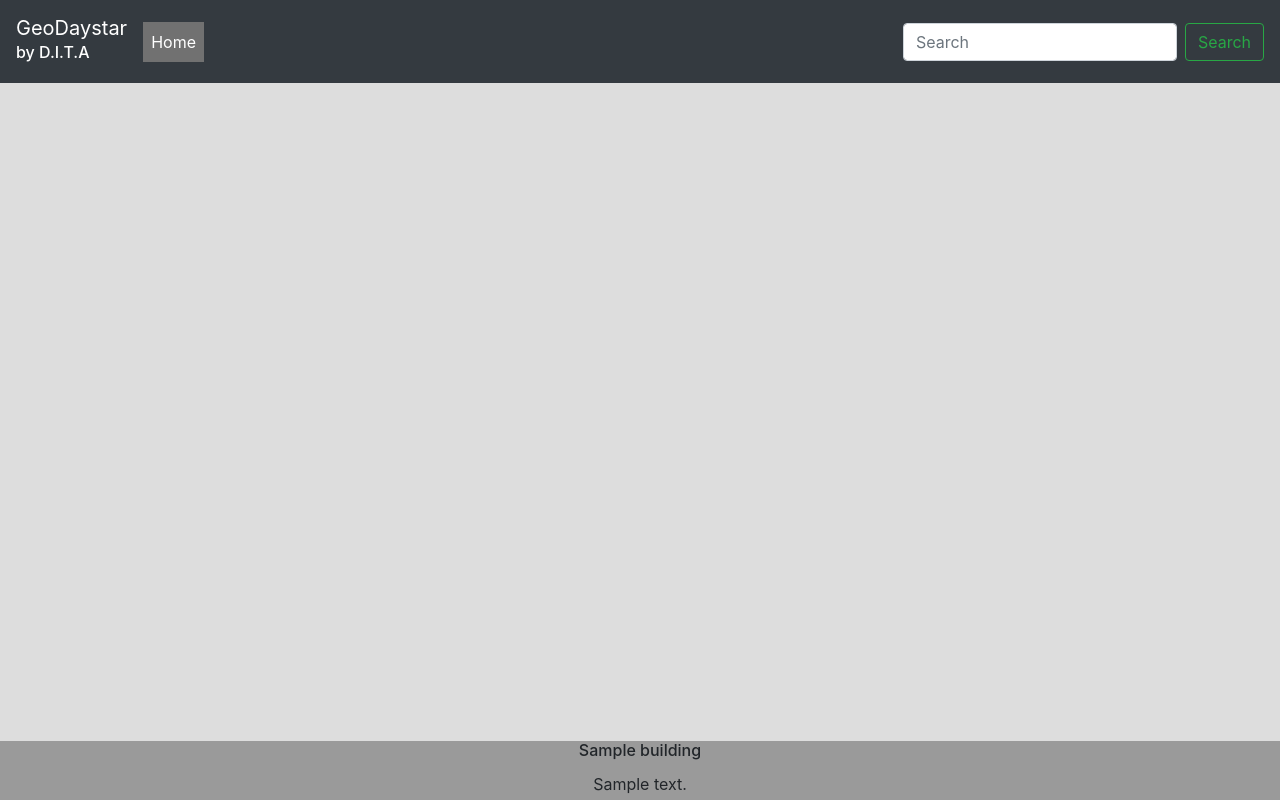
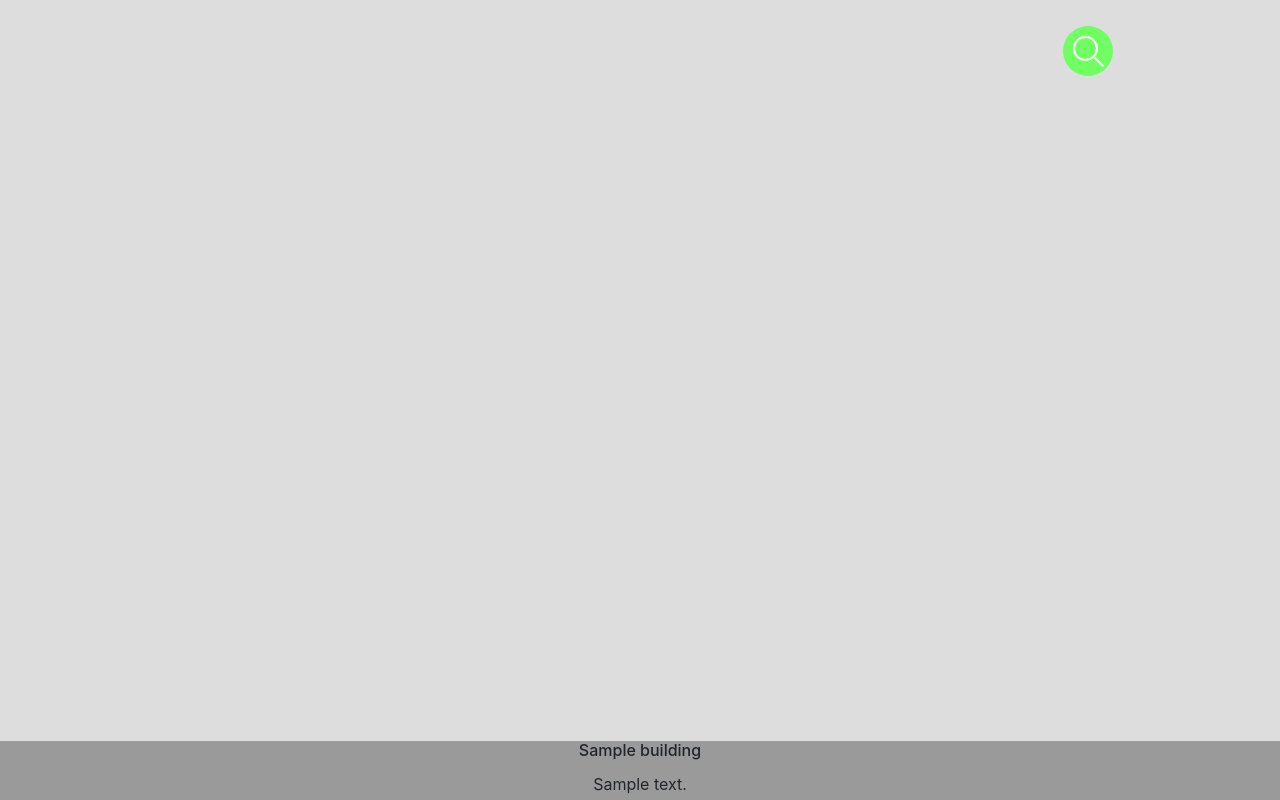
Before and after one commit to wayneotemah/Daystar-Map, a Django app: template templates/index.html in a window 1280 px wide. Run offline with Django 3.2, Linux system fonts and the light colour scheme; the template is opened without the code that fills it: most values are stand-ins (such as "Sample title", 1, 10 or a date in 2020).

Commit message:
Change the search bar

```diff
--- a/static/home.css
+++ b/static/home.css
@@ -5,7 +5,7 @@ body{
   z-index: 10000;
   position: fixed;
   top: 0px;
-  margin-bottom: 70px;
+  margin-top: 0px;
   width: 100%;
 }
 .navbar .dropdown-toggle, .navbar .dropdown-menu a {
@@ -208,3 +208,128 @@ body{
     from {opacity: .4}
     to {opacity: 1}
   }
+
+  /* search bar css */
+
+.container {
+  position: absolute;
+  margin: auto;
+  top: 0;
+  left: 70%;
+  right: 0;
+  bottom: 0;
+  width: 300px;
+  height: 100px;
+  margin-top: 1px;
+  padding-right:10px ;
+}
+@media (max-width: 760px) {
+  .container {
+    left: 0;
+  }
+}
+
+
+.search {
+  position: absolute;
+  margin: auto;
+  top: 0;
+  right: 0;
+  bottom: 0;
+  left: 0;
+  width: 50px;
+  height: 50px;
+  background: rgb(112, 255, 99);
+  border-radius: 50%;
+  transition: all 1s;
+  z-index: 4;
+  /* box-shadow: 0 0 25px 0 rgba(0, 0, 0, 0.4); */
+  /* box-shadow: 0 0 25px 0 rgb(20, 220, 220); */
+  }
+.search:hover {
+  cursor: pointer;
+}
+.search::before {
+  content: "";
+  position: absolute;
+  margin: auto;
+  top: 22px;
+  right: 0;
+  bottom: 0;
+  left: 22px;
+  width: 12px;
+  height: 2px;
+  background: white;
+  transform: rotate(45deg);
+  transition: all .5s;
+}
+.search::after {
+  content: "";
+  position: absolute;
+  margin: auto;
+  top: -5px;
+  right: 0;
+  bottom: 0;
+  left: -5px;
+  width: 25px;
+  height: 25px;
+  border-radius: 50%;
+  border: 2px solid white;
+  transition: all .5s;
+}
+
+
+input {
+  position: absolute;
+  margin: auto;
+  top: 0;
+  right: 0;
+  bottom: 0;
+  left: 0;
+  width: 15px;
+  height: 50px;
+  outline: none;
+  border: none;
+  background: rgb(175, 175, 175);
+  color: rgb(0, 0, 0);
+  padding: 0 80px 0 20px;
+  border-radius: 30px;
+  transition: all 1s;
+  opacity: 0;
+  z-index: 5;
+  font-weight: bolder;
+  letter-spacing: 0.1em;
+}
+input:hover {
+    cursor: pointer;
+}
+input:focus {
+    width: 300px;
+    opacity: 1;
+    cursor: text;
+}
+input:focus ~ .search {
+    right: -250px;
+    background: rgb(112, 255, 99);
+    z-index: 6;
+}
+input::before {
+      top: 0;
+      left: 0;
+      width: 25px;
+}
+input::after {
+  top: 0;
+  left: 25px;
+  width: 25px;
+  height: 2px;
+  border: none;
+  background: white;
+  border-radius: 0%;
+  transform: rotate(-45deg);
+}
+
+input::placeholder {
+  color: white;
+  opacity: 0.5;
+}
--- a/templates/index.html
+++ b/templates/index.html
@@ -25,39 +25,35 @@
 
 <body>
   <!-- Navbar -->
-  <div class="navbar navbar-expand-md navbar-dark bg-dark mb-4" style="background-color: rgba(0, 0, 0, 0.897);" role="navigation">
-    <a class="navbar-brand">GeoDaystar <h6>by D.I.T.A</h6> </a>
-    <button class="navbar-toggler" type="button" data-toggle="collapse" data-target="#navbarCollapse"
-      aria-controls="navbarCollapse" aria-expanded="false" aria-label="Toggle navigation">
-      <span class="navbar-toggler-icon"></span>
-    </button>
-    <div class="collapse navbar-collapse" id="navbarCollapse">
-      <ul class="navbar-nav mr-auto">
-        <li class="nav-item active">
-          <a class="nav-link" href="{% url 'index' %}">Home</a>
-        </li>
-        <!-- <li class="nav-item">
-                  <a class="nav-link" href="http://fontenele.github.io/bootstrap-navbar-dropdowns/" target="_blank">Github</a>
-              </li>
-              <li class="nav-item">
-                  <a class="nav-link disabled" href="#">Disabled</a>
-              </li> -->
+  <div class="navbar" style="background-color: rgba(255, 255, 255, 0);" role="navigation">
+    <!-- <a class="navbar-brand">GeoDaystar<h6> by D.I.T.A</h6></a> -->
+    <!-- <button class="navbar-toggler" type="button" data-toggle="collapse" data-target="#navbarCollapse" -->
+      <!-- aria-controls="navbarCollapse" aria-expanded="false" aria-label="Toggle navigation"> -->
+      <!-- <span class="navbar-toggler-icon"></span> -->
+    <!-- </button> -->
+    <!-- <div class="collapse navbar-collapse" id="navbarCollapse"> -->
 
-      </ul>
-      <form class="form-inline mt-2 mt-md-0" method="POST">
+      <form class="" method="POST">
         {% csrf_token %}
-        <input class="form-control mr-sm-2" type="text" placeholder="Search" name="locationSearch" aria-label="Search" list="datalist">
-        <button class="btn btn-outline-success my-2 my-sm-0" type="submit">Search</button>
+        <div class="container">
+          <input type="text"  list="datalist" placeholder="Search" name="locationSearch" aria-label="Search">
+          <div class="search"></div>
+        </div>
+
+
+
+        <!-- <input class="form-control mr-sm-2" type="text" placeholder="Search" name="locationSearch" aria-label="Search" list="datalist">
+        <button class="btn btn-outline-success my-2 my-sm-0" type="submit">Search</button> -->
       </form>
-    </div>
+    <!-- </div> -->
   </div>
 
   <datalist id="datalist">
-
     {%for suggestion in suggestions%}
     <option value="{{suggestion}}"></option>
     {%endfor%}
   </datalist>
+
 
   <div id="map"></div>
 
```
Also changed, not shown: db.sqlite3.
